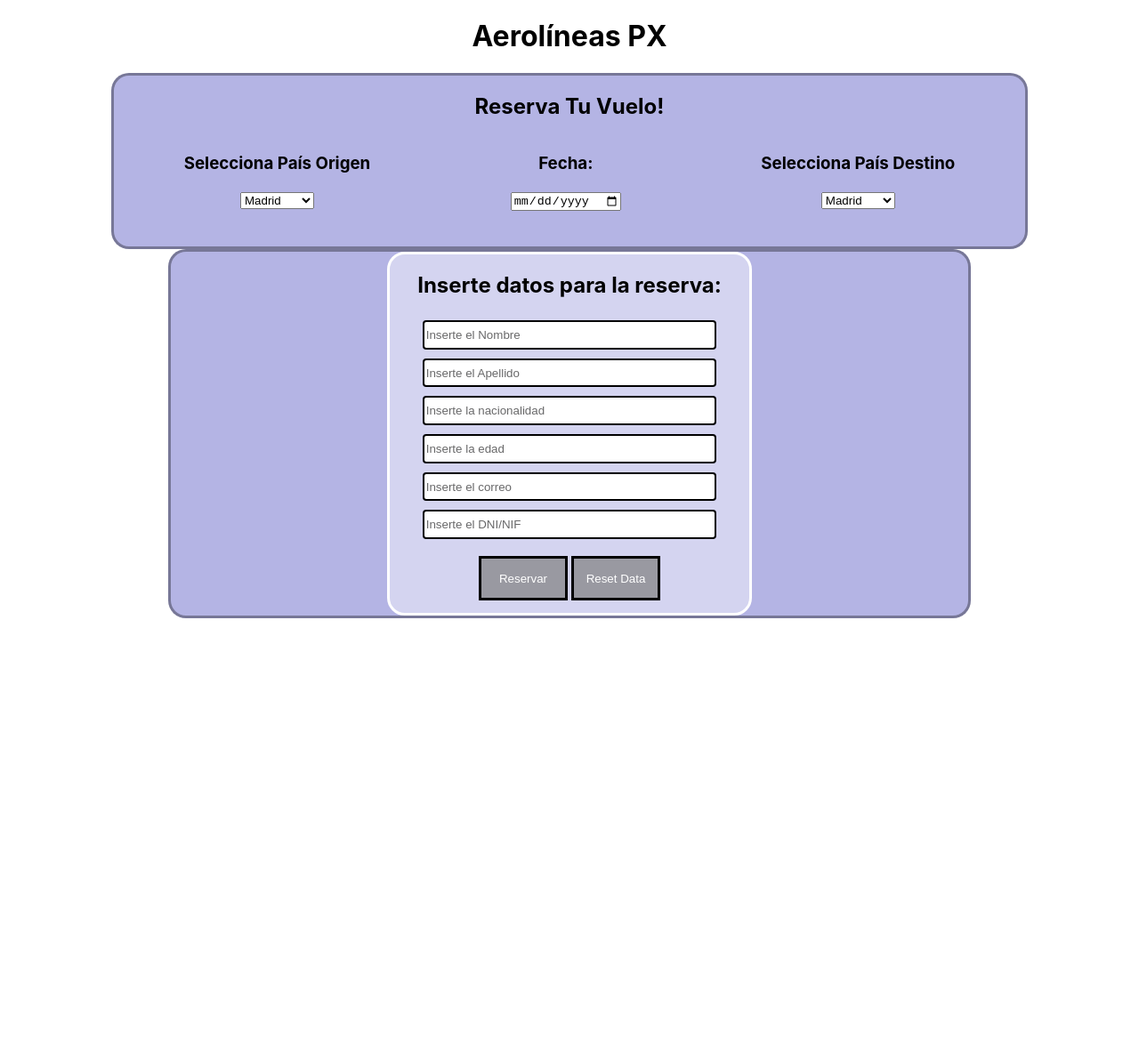
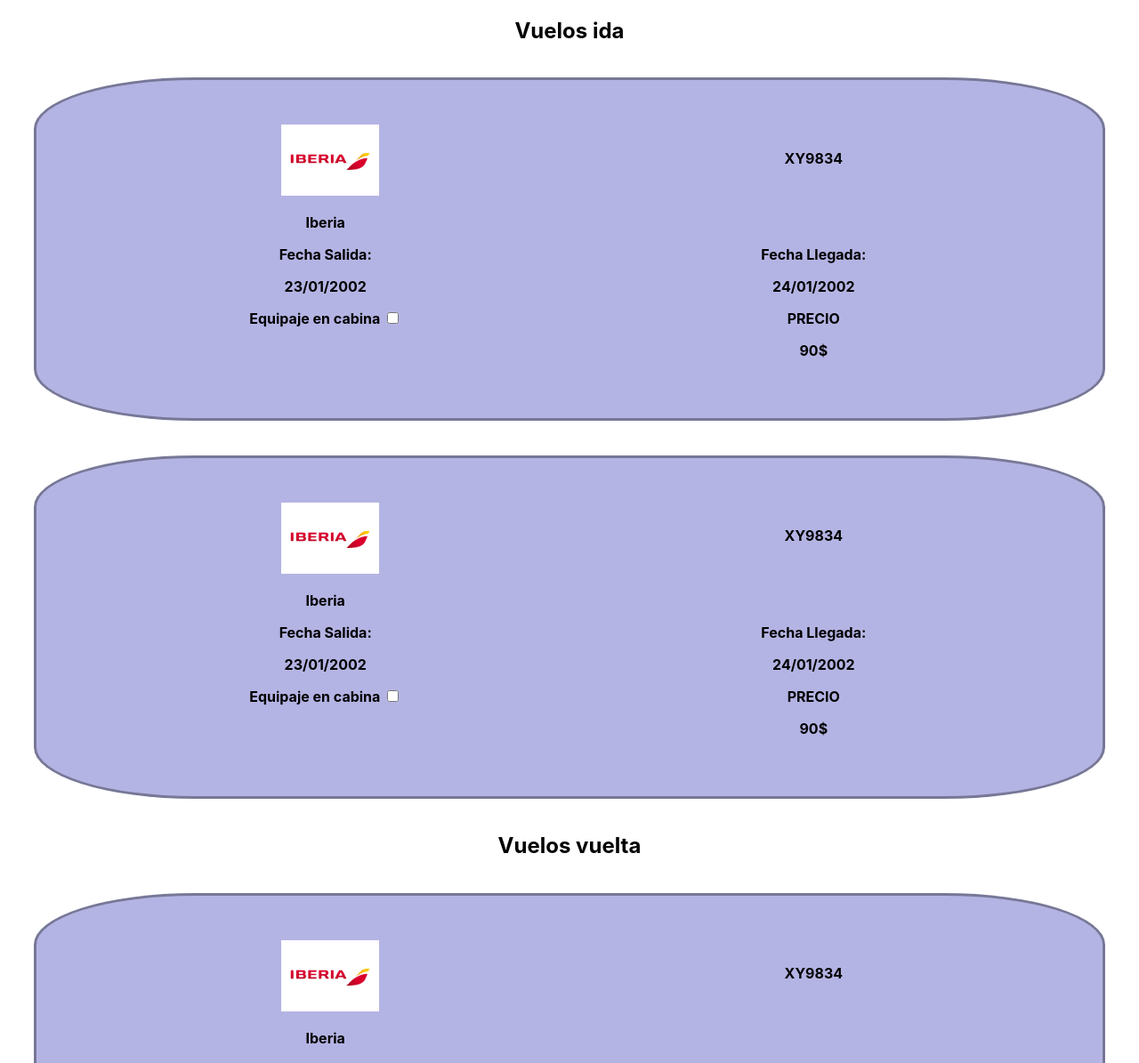
Before and after one commit to pablopampillon/AirlineApp, a React (Create React App) app in the folder airlineapp/: page / in a window 1280 px wide. Shown: the top 1195 px of the page at 89% size. Before the commit the page ends 800 px from the top, so only its background shows below. Built offline with nearby package versions, Linux system fonts and the light colour scheme.

Commit message:
Unified styles

```diff
--- a/airlineapp/src/App.js
+++ /dev/null
@@ -1,14 +0,0 @@
-import logo from "./logo.svg";
-import "./App.css";
-import ReservaVuelo from "./Components/ReservaVuelo/ReservaVuelo";
-import DatosUsu from "./Components/DatosUsu/DatosUsu";
-function App() {
-  return (
-    <div className="App">
-      <ReservaVuelo />
-      <DatosUsu />
-    </div>
-  );
-}
-
-export default App;
--- a/airlineapp/src/App.jsx
+++ b/airlineapp/src/App.jsx
@@ -5,6 +5,7 @@ import axios from "axios";
 import "./App.css";
 import ReservaVuelo from "./Components/ReservaVuelo/ReservaVuelo";
 import FlightsList from "./Components/FlightsList/FlightsList";
+import DatosUsu from "./Components/DatosUsu/DatosUsu";
 function App() {
 
   const vuelosIdaAux = ["Vuelo 1", "Vuelo 2"];
@@ -15,6 +16,8 @@ function App() {
     <div className="App">
       <FlightsList idaVueltaCheck={true} vuelosIda={vuelosIdaAux} vuelosVuelta={vuelosVueltaAux}></FlightsList>
       {/* <ReservaVuelo/> */}
+      <ReservaVuelo />
+      <DatosUsu />
     </div>
   );
 }
--- a/airlineapp/src/Components/FlightsList/FlightSingle.css
+++ b/airlineapp/src/Components/FlightsList/FlightSingle.css
@@ -25,9 +25,11 @@
 }
 
 .contentFlightRes{
-  background-color: rgb(194 211 236);
-  border: 15px solid rgb(162 162 162 / 15%);
+  background-color: rgb(107, 107, 202, 0.5);
   padding: 50px;
   margin: 3%;
   border-radius: 15%;
+  border-style: solid;
+  border-width: 3px;
+  border-color: rgba(0, 0, 0, 0.336);
 }
--- a/airlineapp/src/Components/FlightsList/FlightsList.jsx
+++ b/airlineapp/src/Components/FlightsList/FlightsList.jsx
@@ -6,14 +6,14 @@ const FlightsList = (props) => {
 
     return (
         <div className='tableFlights'>
-            <h3>Vuelos ida</h3>
+            <h2>Vuelos ida</h2>
             {props.vuelosIda
                 .map((vueloIda) => (
                     <FlightSingle></FlightSingle>
                 ))}
             {props.idaVueltaCheck &&
             ( <div>
-                <h3>Vuelos vuelta</h3>
+                <h2>Vuelos vuelta</h2>
                 {props.vuelosVuelta
                 .map((vueloVuelta) => (
                     <FlightSingle></FlightSingle>
```
